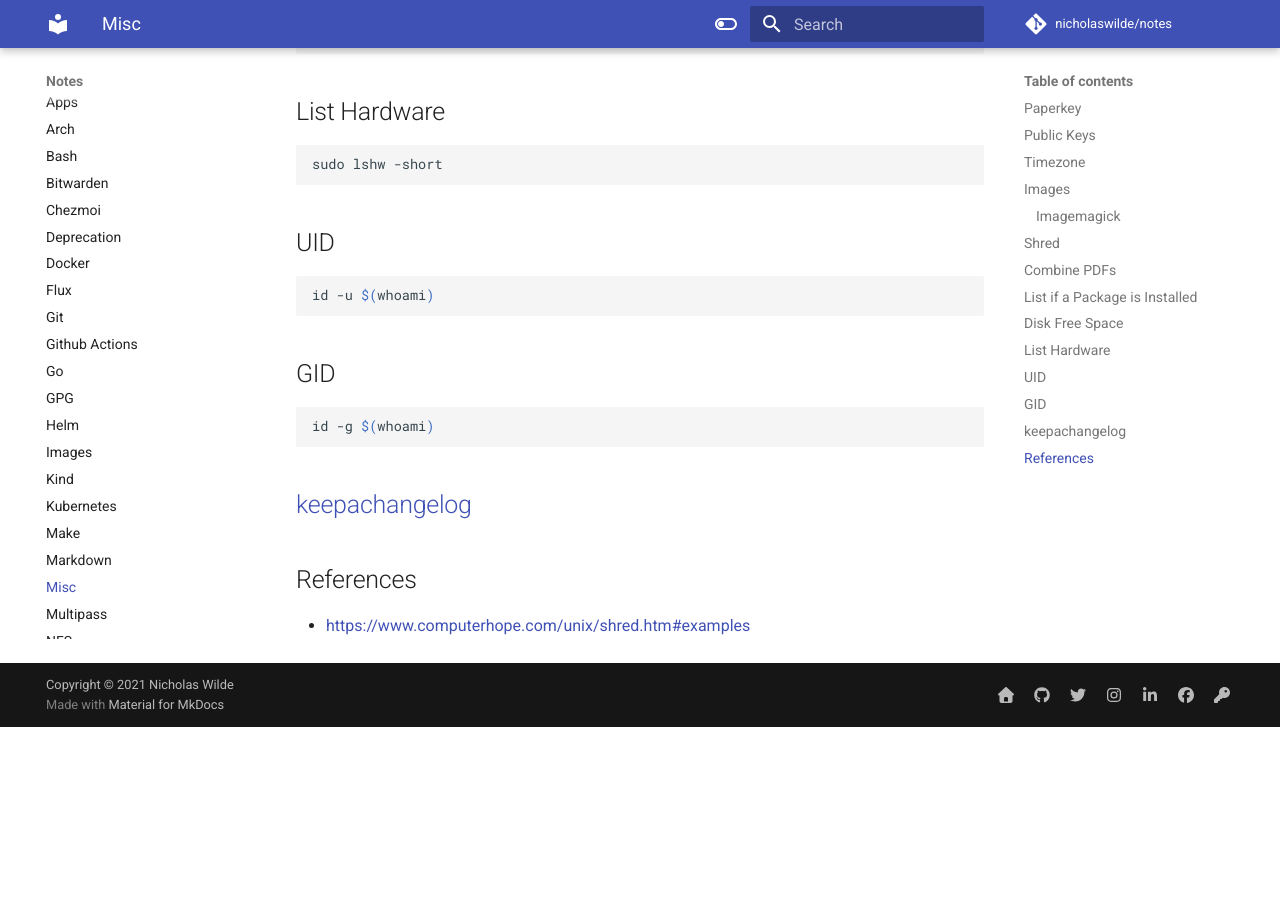
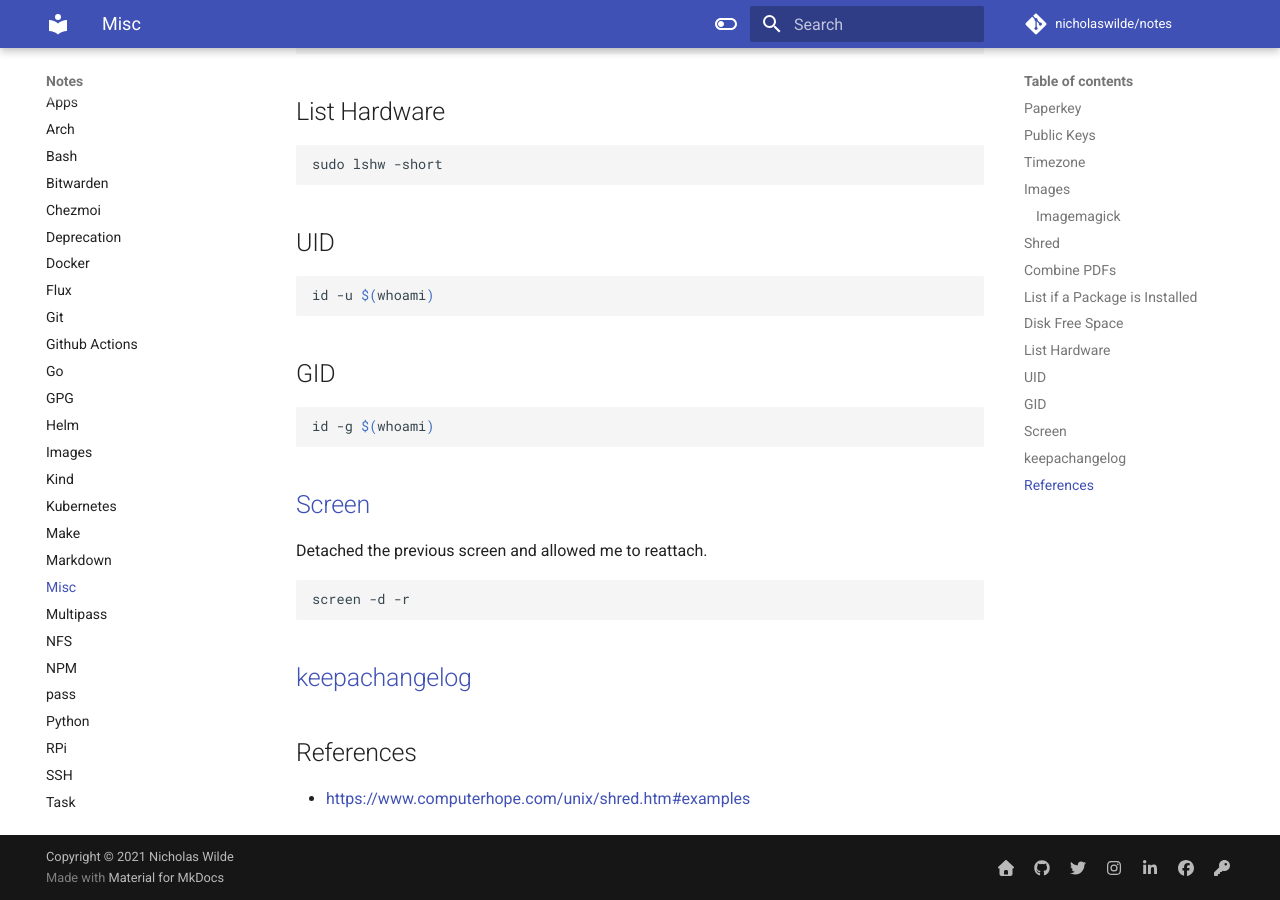
Before and after one commit to nicholaswilde/notes, an MkDocs documentation site: the page built from docs/misc.md, in a window 1280 px wide and 900 px high, scrolled down 1325 px. Built offline with MkDocs 1.6.1 and Material for MkDocs 9.7.7, drawn with Linux system fonts in a browser that asks for light colours; comment, search, counter and statistics services are not loaded; before the commit the page ends 2052 px from its top, so only the background shows below that.

Commit message:
Add screen
Signed-off-by: nιcнolaѕ wιlde <ncwilde43@gmail.com>

````diff
--- a/docs/misc.md
+++ b/docs/misc.md
@@ -72,6 +72,14 @@
 id -g $(whoami)
 ```
 
+## [Screen][2]
+
+Detached the previous screen and allowed me to reattach.
+
+```shell
+screen -d -r
+```
+
 ## [keepachangelog](https://keepachangelog.com/en/1.0.0/)
 
 ## References
````
Also changed, not shown: other parts of docs/misc.md (+1 -0 lines).
